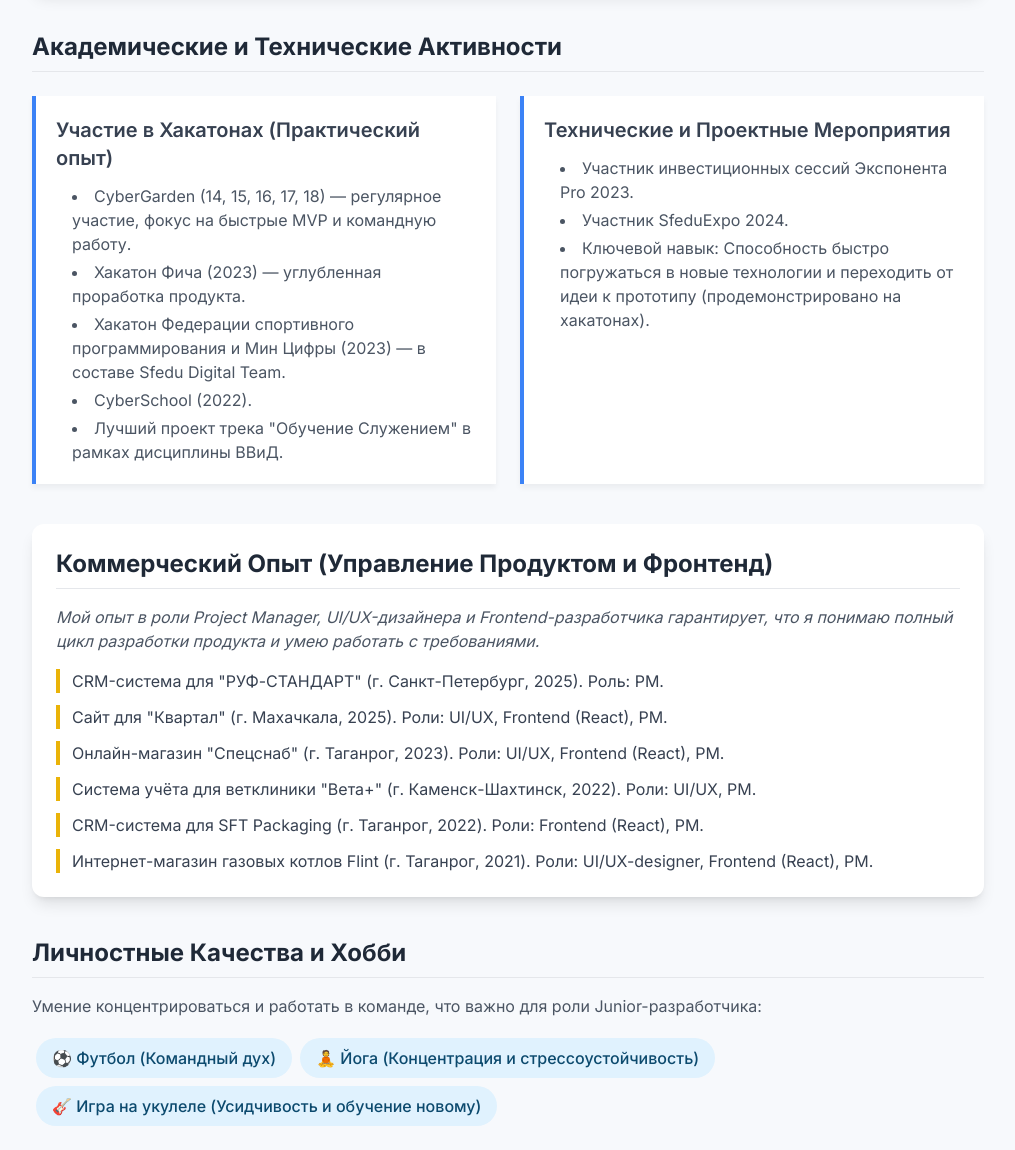
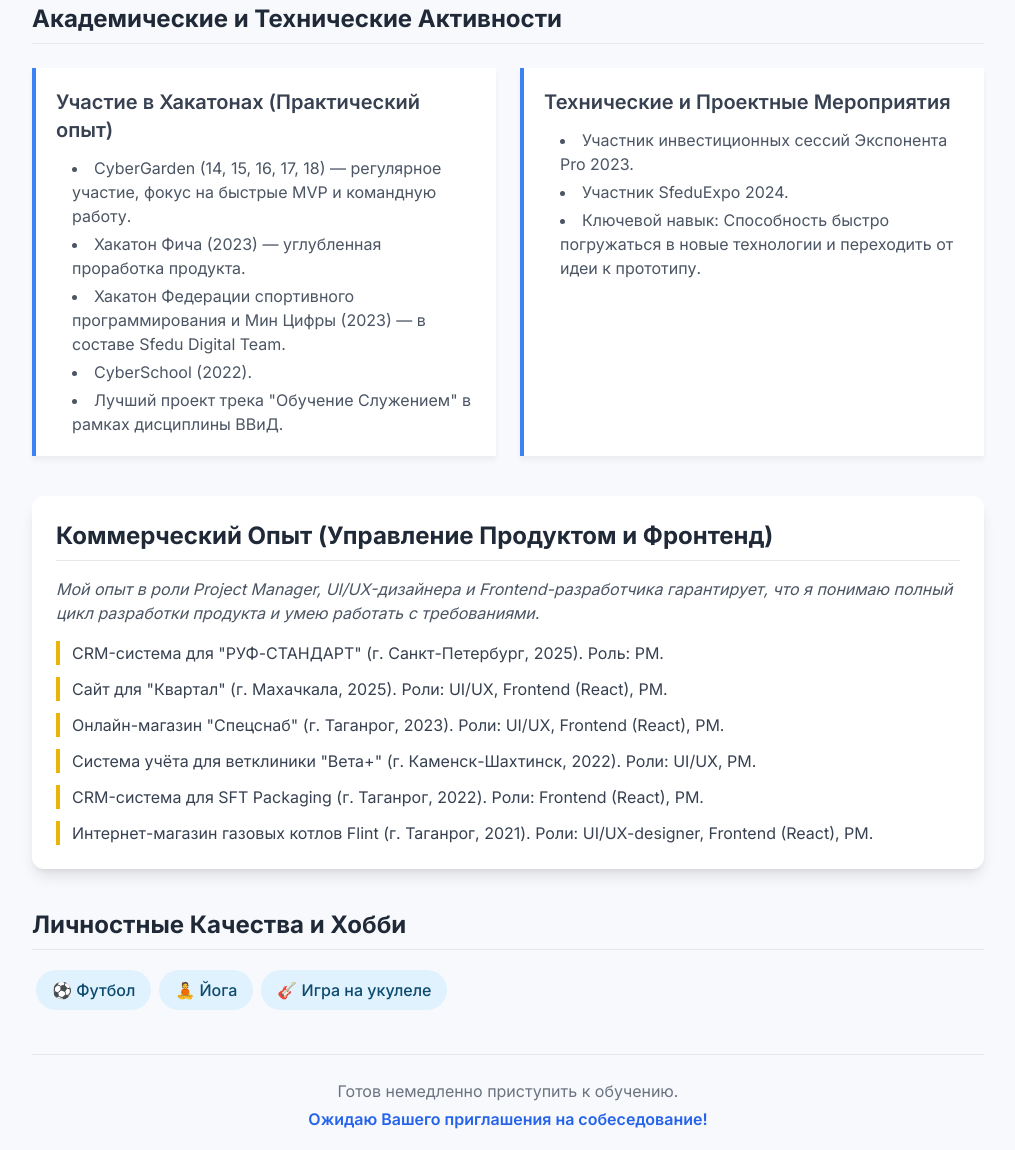
Before and after one commit to tsuomicasi/resume, a plain HTML site: page index.html in a window 1280 px wide. Shown: the part 812-1962 px from the top of the page, without its empty margins (132-1147 px from the left). Drawn offline with nearby package versions, Linux system fonts and the light colour scheme.

Commit message:
Update index.html

```diff
--- a/index.html
+++ b/index.html
@@ -60,7 +60,7 @@
                 Кратко о себе
             </h2>
             <p class="text-lg text-gray-600">
-                Увлеченный технологиями специалист, стремящийся перейти в разработку. Обладаю сильными навыками проектного управления и UI/UX, что позволяет мне видеть продукт глазами пользователя и эффективно работать в команде. Активно участвую в хакатонах и ищу возможность применить свой технический и организационный опыт в Python или Java.
+                Обладаю сильными навыками проектного управления и UI/UX, что позволяет мне видеть продукт глазами пользователя и эффективно работать в команде. Активно участвую в хакатонах и ищу возможность применить свой технический и организационный опыт.
             </p>
             <p class="text-base text-gray-600 mt-4 pt-4 border-t border-gray-100">
                 Дополнительная активность: Веду <a href="https://t.me/conceptium" target="_blank" class="text-blue-600 hover:text-blue-800 underline">Telegram-канал</a> (<a href="https://vk.com/concept_tag" target="_blank" class="text-blue-600 hover:text-blue-800 underline">ВК</a>), в котором рассказываю о своей команде и разработке проектов.
@@ -113,7 +113,7 @@
                     <ul class="list-disc list-inside space-y-1 text-gray-600 ml-4">
                         <li>Участник инвестиционных сессий Экспонента Pro 2023.</li>
                         <li>Участник SfeduExpo 2024.</li>
-                        <li>Ключевой навык: Способность быстро погружаться в новые технологии и переходить от идеи к прототипу (продемонстрировано на хакатонах).</li>
+                        <li>Ключевой навык: Способность быстро погружаться в новые технологии и переходить от идеи к прототипу.</li>
                     </ul>
                 </div>
 
@@ -155,17 +155,16 @@
             </h2>
             <div class="text-gray-600">
                 <p class="mb-4">
-                    Умение концентрироваться и работать в команде, что важно для роли Junior-разработчика:
                 </p>
                 <div class="flex flex-wrap">
                     <span class="hobby-item">
-                        ⚽ Футбол (Командный дух)
+                        ⚽ Футбол
                     </span>
                     <span class="hobby-item">
-                        🧘 Йога (Концентрация и стрессоустойчивость)
+                        🧘 Йога
                     </span>
                     <span class="hobby-item">
-                        🎸 Игра на укулеле (Усидчивость и обучение новому)
+                        🎸 Игра на укулеле
                     </span>
                 </div>
             </div>
```
